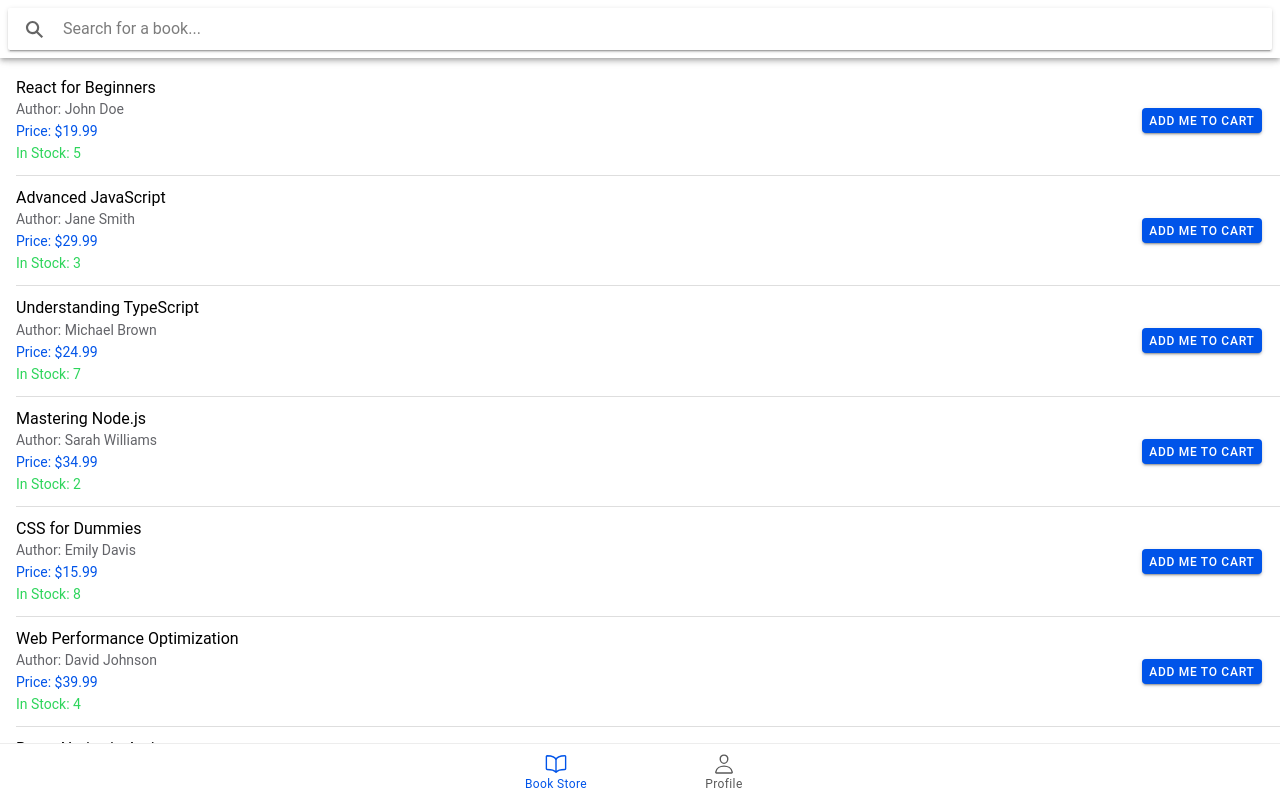
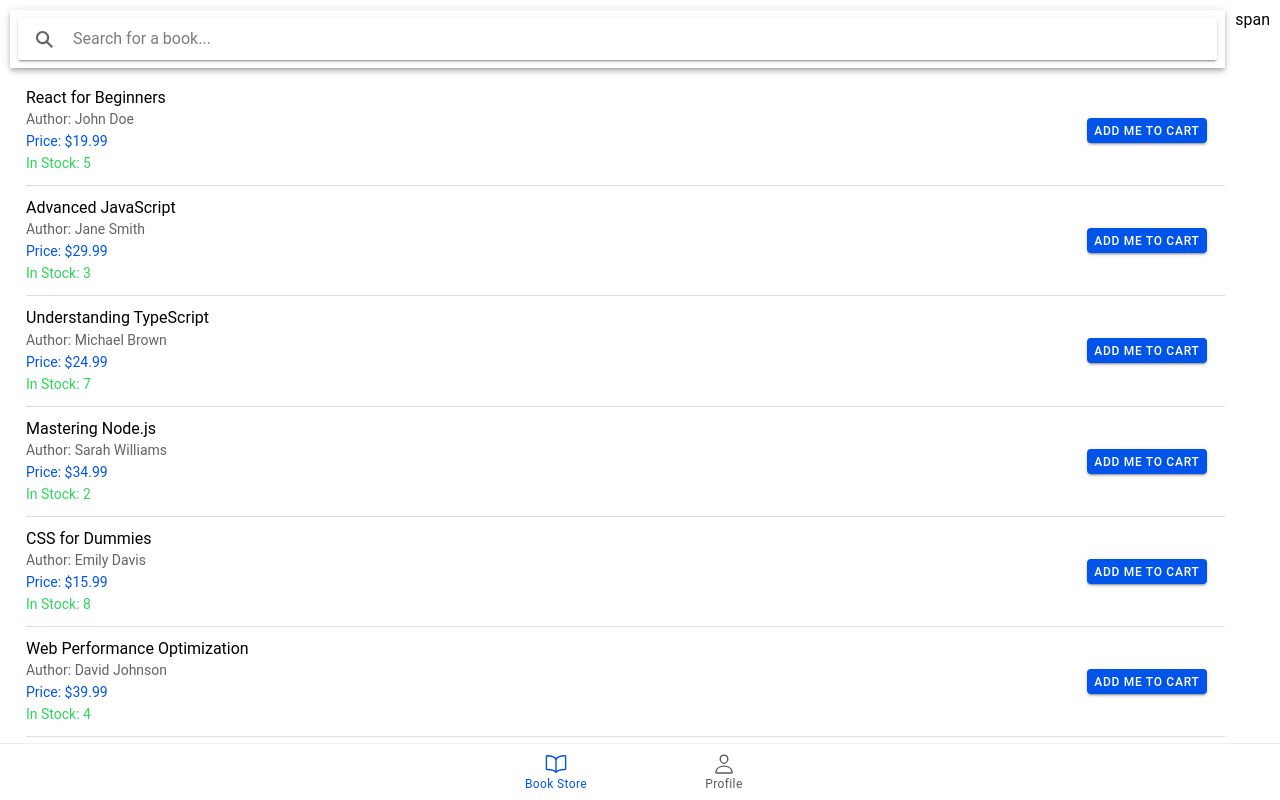
Before and after one commit to pitis/bookstore, a React (Vite) app: page /books in a window 1280 px wide. Built offline with nearby package versions, Linux system fonts and the light colour scheme.

Commit message:
feat: layout component

```diff
--- a/src/App.tsx
+++ b/src/App.tsx
@@ -46,6 +46,7 @@ import '@ionic/react/css/palettes/dark.system.css'
 import './theme/variables.css'
 import Books from './pages/books'
 import Profile from './pages/profile'
+import Layout from './layout'
 
 setupIonicReact()
 
@@ -57,9 +58,11 @@ const App: React.FC = () => (
       <IonReactRouter>
         <IonTabs>
           <IonRouterOutlet>
-            <Redirect exact path='/' to='/books' />
-            <Route path='/books' render={() => <Books />} exact={true} />
-            <Route path='/profile' render={() => <Profile />} exact={true} />
+            <Layout>
+              <Redirect exact path='/' to='/books' />
+              <Route path='/books' render={() => <Books />} exact={true} />
+              <Route path='/profile' render={() => <Profile />} exact={true} />
+            </Layout>
           </IonRouterOutlet>
 
           <IonTabBar slot='bottom'>
@@ -76,6 +79,7 @@ const App: React.FC = () => (
         </IonTabs>
       </IonReactRouter>
     </IonApp>
+
     <ReactQueryDevtools initialIsOpen={false} />
   </QueryClientProvider>
 )
--- /dev/null
+++ b/src/layout/index.tsx
@@ -0,0 +1,19 @@
+import Cart from '@/components/cart'
+import { IonCol, IonContent, IonGrid, IonRow } from '@ionic/react'
+
+interface Props {
+  children: React.ReactNode
+}
+
+export default function Layout({ children }: Props) {
+  return (
+    <IonGrid style={{ height: '100%' }}>
+      <IonRow style={{ height: '100%' }}>
+        <IonCol>{children}</IonCol>
+        <IonCol size='auto'>
+          <Cart />
+        </IonCol>
+      </IonRow>
+    </IonGrid>
+  )
+}
```
